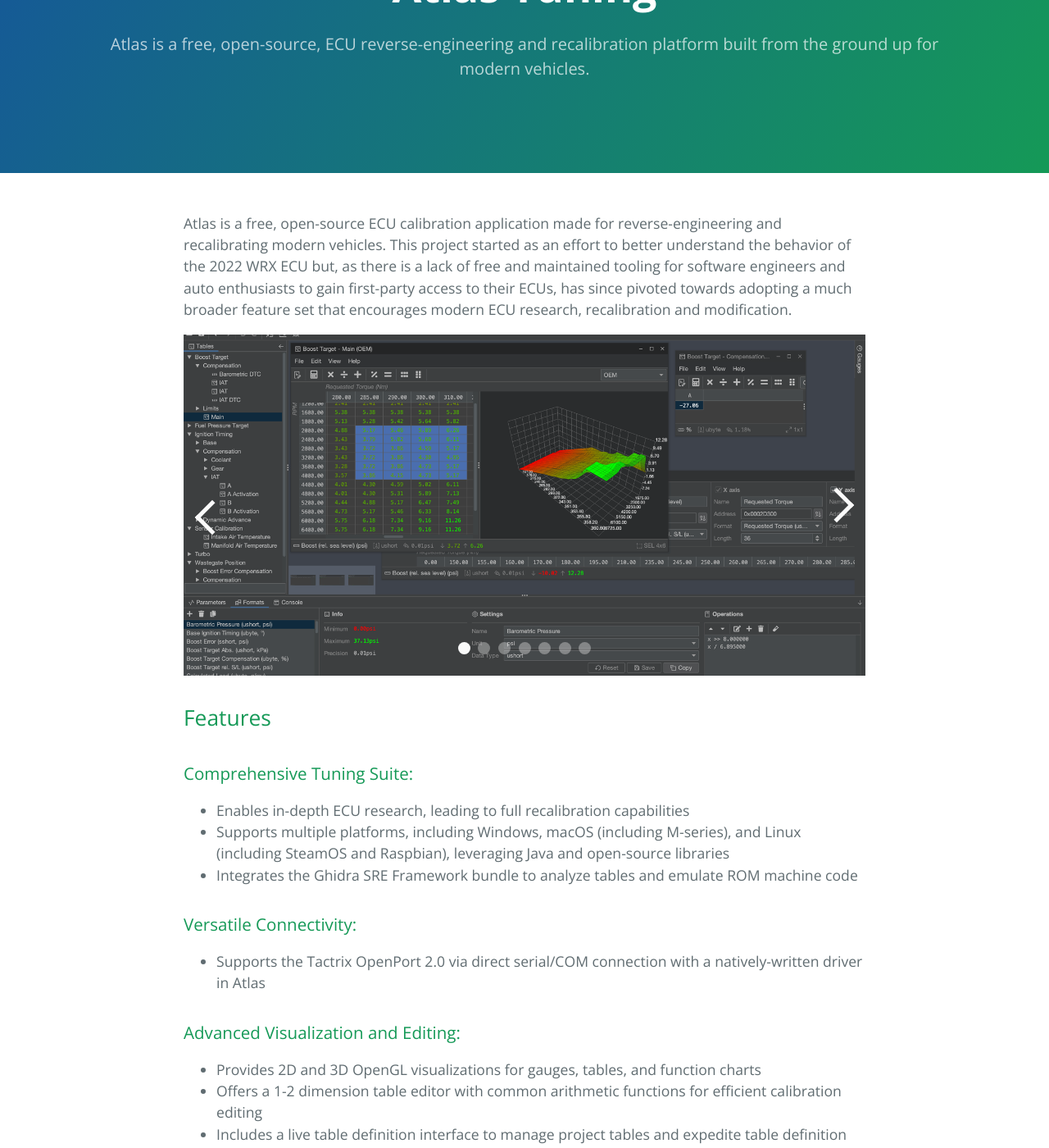
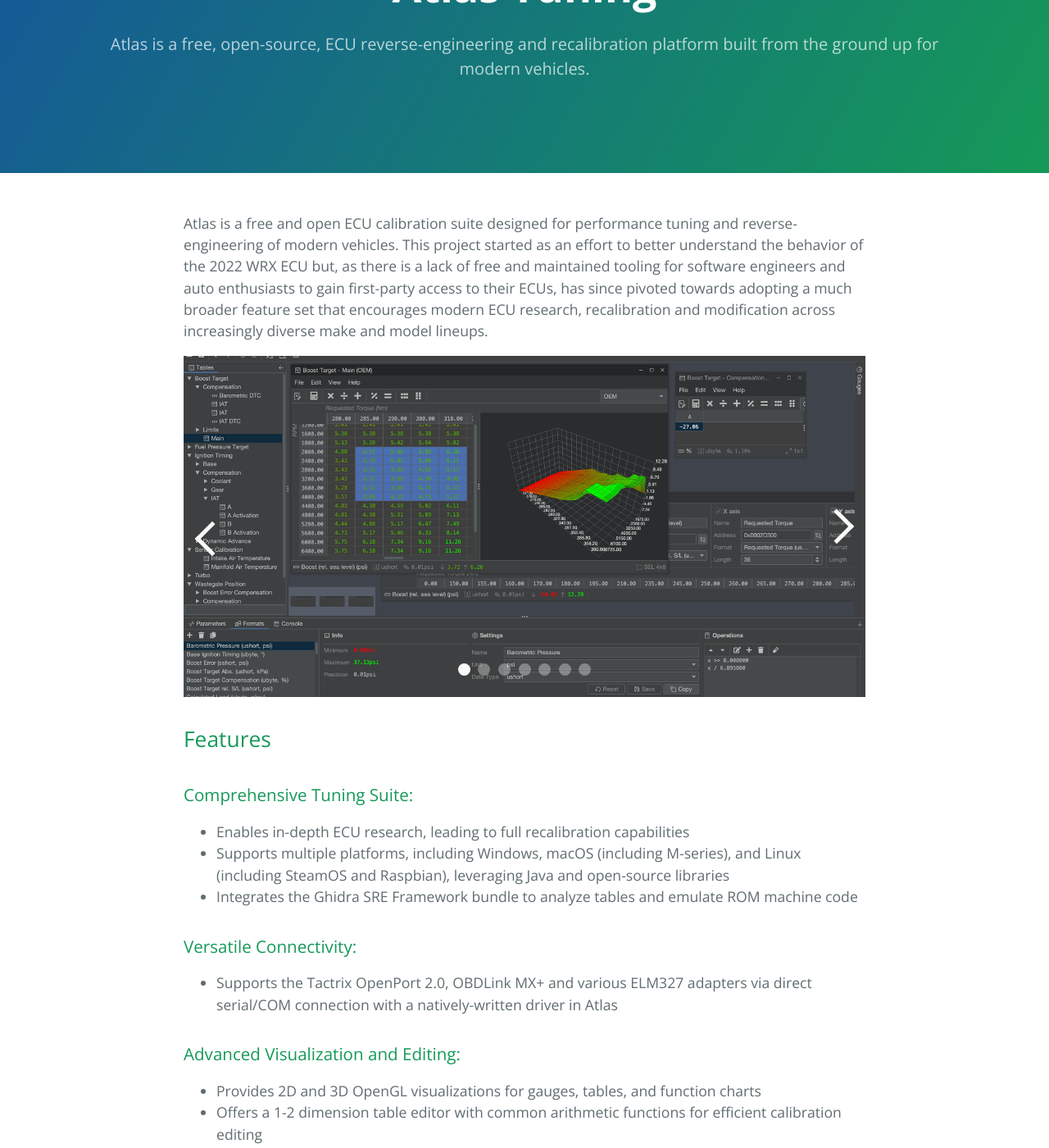
Before and after one commit to atlas-tuning/atlas-public, a Jekyll site: the page built from docs/index.md, in a window 1280 px wide and 1400 px high, scrolled down 192 px. Shown: the whole window at 82% size. Built offline with Jekyll 4.4.1, drawn with Linux system fonts in a browser that asks for light colours.

Commit message:
Update index page phrasing

```diff
--- a/docs/index.md
+++ b/docs/index.md
@@ -12,7 +12,7 @@
     - image: /assets/atlas7.png
 ---
 
-Atlas is a free, open-source ECU calibration application made for reverse-engineering and recalibrating modern vehicles. This project started as an effort to better understand the behavior of the 2022 WRX ECU but, as there is a lack of free and maintained tooling for software engineers and auto enthusiasts to gain first-party access to their ECUs, has since pivoted towards adopting a much broader feature set that encourages modern ECU research, recalibration and modification.
+Atlas is a free and open ECU calibration suite designed for performance tuning and reverse-engineering of modern vehicles. This project started as an effort to better understand the behavior of the 2022 WRX ECU but, as there is a lack of free and maintained tooling for software engineers and auto enthusiasts to gain first-party access to their ECUs, has since pivoted towards adopting a much broader feature set that encourages modern ECU research, recalibration and modification across increasingly diverse make and model lineups.
 
 {% include carousel.html height="50" unit="%" duration="7" number="1" %}
 
@@ -23,7 +23,7 @@
 * Integrates the Ghidra SRE Framework bundle to analyze tables and emulate ROM machine code
 
 ### Versatile Connectivity:
-* Supports the Tactrix OpenPort 2.0 via direct serial/COM connection with a natively-written driver in Atlas
+* Supports the Tactrix OpenPort 2.0, OBDLink MX+ and various ELM327 adapters via direct serial/COM connection with a natively-written driver in Atlas
 
 ### Advanced Visualization and Editing:
 * Provides 2D and 3D OpenGL visualizations for gauges, tables, and function charts
```
